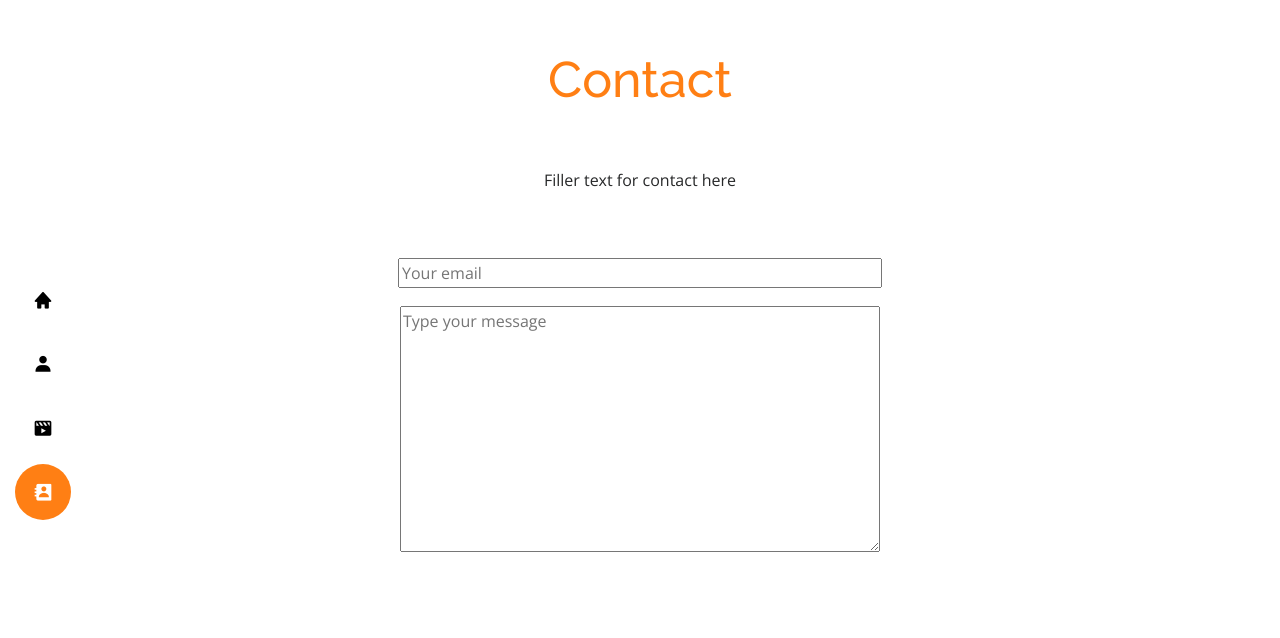
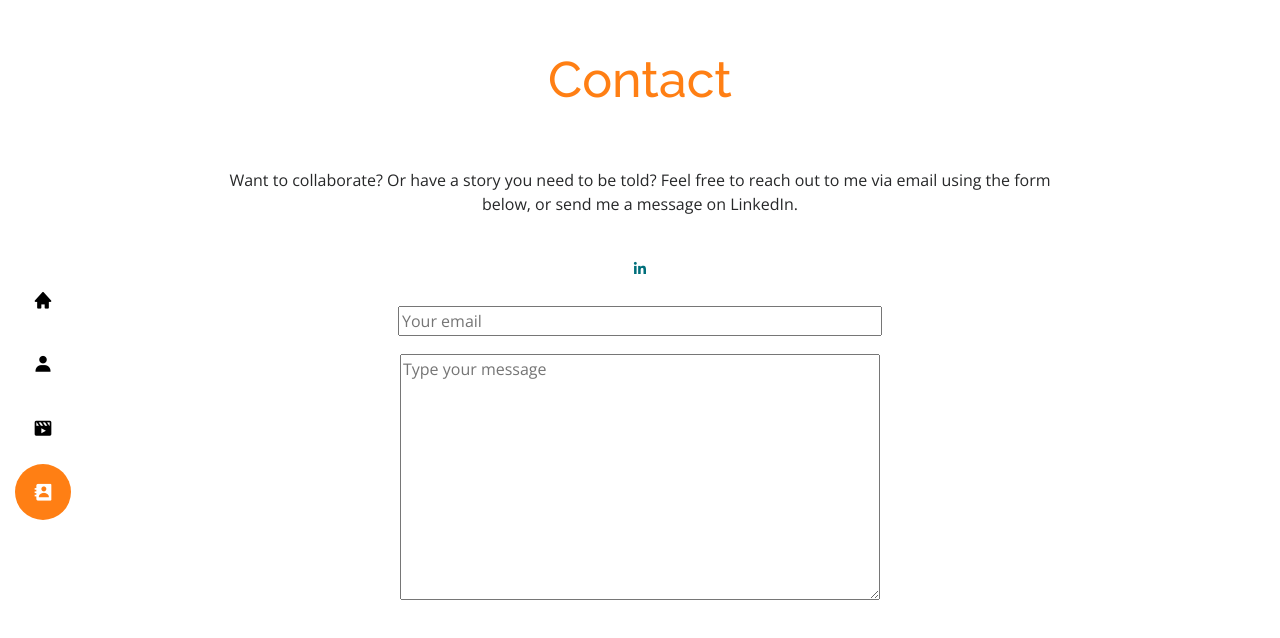
Before and after one commit to crunkletonaudrey/crunkletonaudrey.github.io, a plain HTML site: page contact.html in a window 1280 px wide. Drawn offline with nearby package versions, Linux system fonts and the light colour scheme.

Commit message:
Finished contacts page, made changes to design and display

```diff
--- a/contact.html
+++ b/contact.html
@@ -49,11 +49,16 @@
     <div class="container" data-aos="fade-up">
       <h3 style="text-align: center; color: #ff7f14; padding-top: 50px; padding-bottom: 50px; font-size: 50px;">Contact</h3>
     </div>
-    <div class="row justify-content-center" style="padding-bottom: 50px;">
+    <div class="row justify-content-center" style="padding-bottom: 25px;">
       <div class="col-lg-8 pt-4 pt-lg-0 content">
             <center><p>
-              Filler text for contact here
+              Want to collaborate? Or have a story you need to be told? Feel free to reach out to me via email using the form below, or send me a message on LinkedIn.
             </p></center>
+      </div>
+    </div>
+    <div class="row justify-content-center" style="padding-bottom: 25px;">
+      <div class="social-links">
+        <a href="https://www.linkedin.com/in/audrey-crunkleton-477853145/" class="linkedin"><i class="bx bxl-linkedin"></i></a>
       </div>
     </div>
     <div class="row justify-content-center">
```
Also changed, not shown: drifting.html (+1 -1 lines), funny_business.html (+1 -1 lines), recurring.html (+1 -1 lines).
